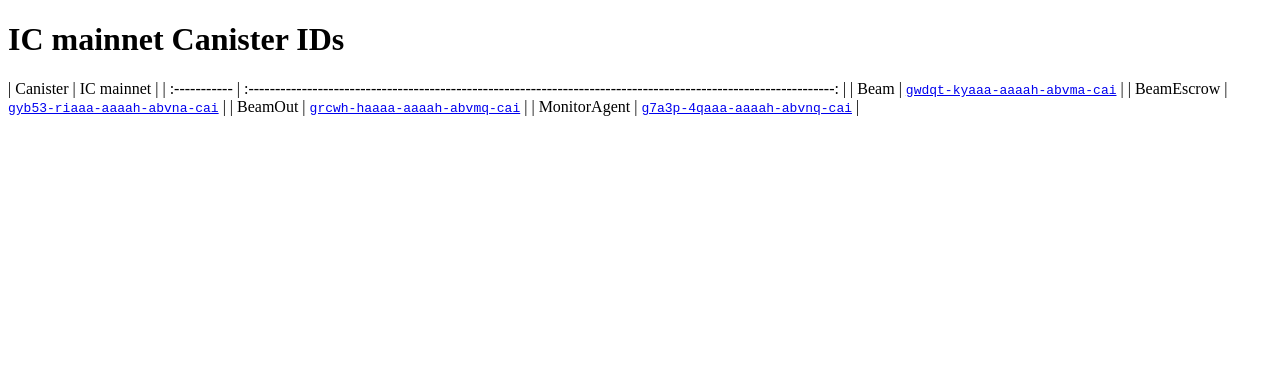
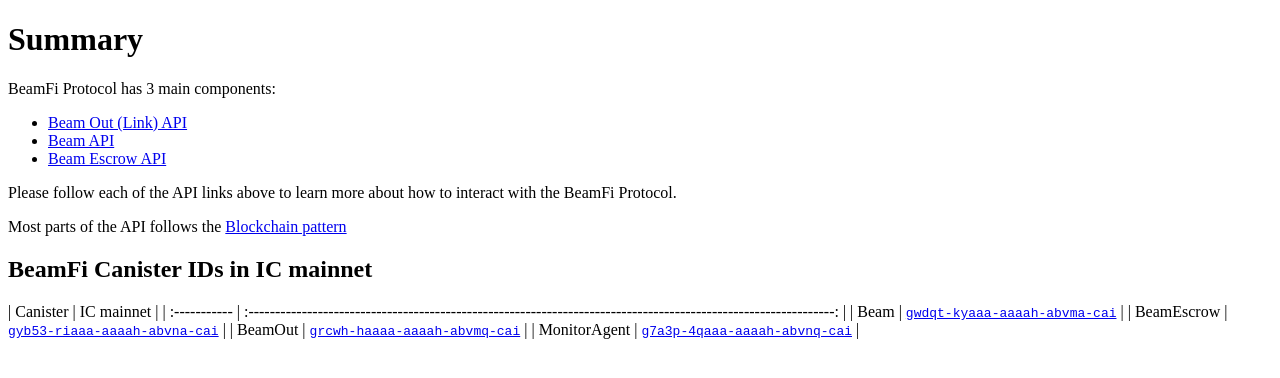
Before and after one commit to kinwo/BeamFiDeveloperDocs, a Next.js app: page /docs/smartcontracts in a window 1280 px wide. Shown: the top 378 px of the page. Built offline with nearby package versions, Linux system fonts and the light colour scheme.

Commit message:
[CON-12 Doc] Update home page and add Smart Contract summary

```diff
--- a/pages/docs/smartcontracts/_meta.json
+++ b/pages/docs/smartcontracts/_meta.json
@@ -1,5 +1,5 @@
 {
-  "index": "IC mainnet Canister IDs",
+  "index": "Summary",
   "beamout": "Beam Out (Link)",
   "beam": "Beam",
   "beamescrow": "Beam Escrow",
--- a/pages/docs/smartcontracts/index.mdx
+++ b/pages/docs/smartcontracts/index.mdx
@@ -1,4 +1,16 @@
-# IC mainnet Canister IDs
+# Summary
+
+BeamFi Protocol has 3 main components:
+
+- [Beam Out (Link) API](/docs/smartcontracts/beamout/unique)
+- [Beam API](/docs/smartcontracts/beam/create)
+- [Beam Escrow API](/docs/smartcontracts/beamescrow/simplebeam)
+
+Please follow each of the API links above to learn more about how to interact with the BeamFi Protocol.
+
+Most parts of the API follows the [Blockchain pattern](/docs/smartcontracts/patterns)
+
+## BeamFi Canister IDs in IC mainnet
 
 | Canister     |                                                    IC mainnet                                                    |
 | :----------- | :--------------------------------------------------------------------------------------------------------------: |
--- a/pages/docs/smartcontracts/patterns/index.mdx
+++ b/pages/docs/smartcontracts/patterns/index.mdx
@@ -4,7 +4,7 @@
 
 BeamFi service layer follows a blockchain pattern to ensure the integrity of the data and the consistency of the state. The pattern is an enhancement of the [Checks-Effects-Interacions](https://docs.soliditylang.org/en/v0.6.11/security-considerations.html) pattern used in Ethereum Solidity with the addition of `Rollback` specific for Internet Computer blockchain. The reason is Canister code supports asynchronous calls and the state changes (effects) are immediately visible to the other caller before interaction calls are made. Treat it like atomic transaction commit before async calls were made. Therefore, the Rollback pattern is added to ensure the state is rolled back if the interaction calls fail.
 
-Also, Canister follows [Actor Model] (https://internetcomputer.org/capabilities/actor-model) which means its state can only be updated by itself through singel therad non-lock based execution through [consensus of blockchain which is about 2 secs](https://internetcomputer.org/icig.pdf). Only one update message can be processed at one time.
+Also, Canister follows [Actor Model](https://internetcomputer.org/capabilities/actor-model) which means its state can only be updated by itself through singel therad non-lock based execution through [consensus of blockchain which is about 2 secs](https://internetcomputer.org/capabilities). Only one update message can be processed at one time.
 
 ## BeamEscrow - creatorClaimByPrincipal
 
--- a/pages/index.mdx
+++ b/pages/index.mdx
@@ -74,8 +74,8 @@
 
 ## Docs
 
-The full [developer docs](/docs/architecture/overview) about BeamFi including archiecture, smart contracts, web frontend integration and deployment to Internet Computer mainnet can be found in the [Docs](/docs/architecture/overview) section.
+The full [developer docs](/docs/architecture/overview) about BeamFi including [archiecture](/docs/architecture/overview), [smart contracts](/docs/smartcontracts/beamout/unique), [web frontend integration](/docs/frontend/beamfiapp) and [deployment to Internet Computer mainnet](/docs/deploy/deployic) can be found in the [Docs](/docs/gettingstarted/quickstart) section.
 
 ## Smart Contract API
 
-If you are looking for the quick reference of smart contract API, please check out the [Smart Contract API](/apidoc/beamout) section.
+If you are looking for the quick reference of smart contract API, please check out the [Smart Contract API](/docs/smartcontracts/beam/create) section.
```
